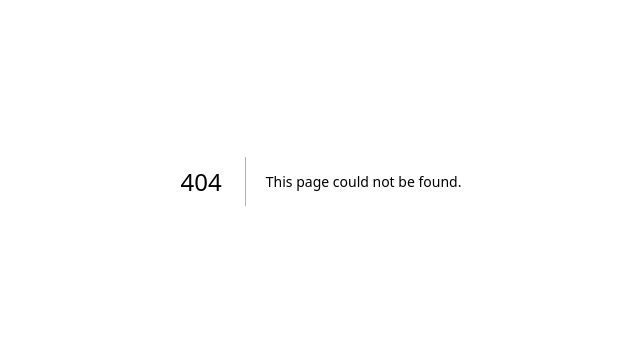
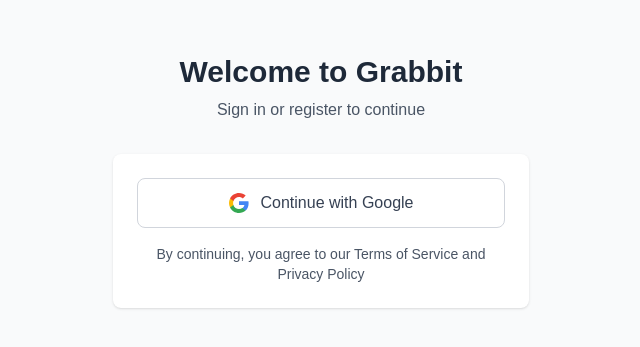
Before and after one commit to alansong21/retarget, a Next.js app in the folder frontend/: page /auth in a window 1280 px wide. Before the commit this address had no page. Shown: the part 219-566 px from the top of the page, without its empty margins (319-959 px from the left). Built offline with nearby package versions, Linux system fonts and the light colour scheme; no server answers.

Commit message:
auth working and protects against checkout from not logged in users, but no ui change

```diff
--- /dev/null
+++ b/frontend/src/app/auth/page.tsx
@@ -0,0 +1,63 @@
+'use client';
+
+import { useState } from 'react';
+import { useSearchParams } from 'next/navigation';
+import { signInWithPopup } from 'firebase/auth';
+import { auth, googleProvider } from '@/config/firebase';
+
+export default function AuthPage() {
+  const [loading, setLoading] = useState(false);
+  const [error, setError] = useState<string | null>(null);
+
+  const searchParams = useSearchParams();
+  const redirect = searchParams.get('redirect') || '/';
+
+  const handleGoogleSignIn = async () => {
+    try {
+      setLoading(true);
+      setError(null);
+      await signInWithPopup(auth, googleProvider);
+      window.location.href = redirect; // Redirect to the requested page or home
+    } catch (err: any) {
+      setError(err.message);
+    } finally {
+      setLoading(false);
+    }
+  };
+
+  return (
+    <div className="min-h-screen flex items-center justify-center bg-gray-50">
+      <div className="max-w-md w-full mx-auto px-4 py-8">
+        <div className="text-center mb-8">
+          <h1 className="text-3xl font-bold text-gray-800 mb-2">Welcome to Grabbit</h1>
+          <p className="text-gray-600">Sign in or register to continue</p>
+        </div>
+
+        <div className="bg-white rounded-lg shadow p-6">
+          {error && (
+            <div className="mb-4 p-4 text-red-700 bg-red-100 rounded-lg">
+              {error}
+            </div>
+          )}
+
+          <button
+            onClick={handleGoogleSignIn}
+            disabled={loading}
+            className="w-full flex items-center justify-center px-4 py-3 border border-gray-300 text-gray-700 rounded-lg hover:bg-gray-50 font-medium disabled:opacity-50 disabled:cursor-not-allowed"
+          >
+            <img
+              src="/google-logo.svg"
+              alt="Google"
+              className="w-5 h-5 mr-3"
+            />
+            {loading ? 'Signing in...' : 'Continue with Google'}
+          </button>
+
+          <div className="mt-4 text-center text-sm text-gray-600">
+            By continuing, you agree to our Terms of Service and Privacy Policy
+          </div>
+        </div>
+      </div>
+    </div>
+  );
+}
--- a/frontend/src/app/checkout/page.tsx
+++ b/frontend/src/app/checkout/page.tsx
@@ -3,6 +3,7 @@
 import { useEffect, useState } from 'react';
 import { useSearchParams } from 'next/navigation';
 import { loadStripe } from '@stripe/stripe-js';
+import { useAuth } from '@/context/AuthContext';
 
 // Initialize Stripe
 const stripePromise = loadStripe(process.env.NEXT_PUBLIC_STRIPE_PUBLISHABLE_KEY!);
@@ -16,10 +17,21 @@
 
 export default function CheckoutPage() {
   const searchParams = useSearchParams();
+  const { user, loading: authLoading } = useAuth();
   const [loading, setLoading] = useState(false);
   const [error, setError] = useState<string | null>(null);
-  const cartItems = JSON.parse(searchParams.get('items') || '[]');
+
+  // Redirect to login if not authenticated
+  useEffect(() => {
+    if (!authLoading && !user) {
+      window.location.href = '/auth?redirect=/checkout' + window.location.search;
+    }
+  }, [user, authLoading]);
+
+  // Get cart items from URL parameters
+  const items = searchParams.get('items');
   const total = searchParams.get('total');
+  const cartItems = items ? JSON.parse(items) : [];
 
   const handlePayment = async () => {
     try {
--- a/frontend/src/app/checkout/success/page.tsx
+++ b/frontend/src/app/checkout/success/page.tsx
@@ -29,7 +29,7 @@
             />
           </svg>
         </div>
-        <h1 className="text-2xl font-bold mb-4">Payment Successful!</h1>
+        <h1 className="text-gray-900 font-bold mb-4">Payment Successful! You will receive details about your order.</h1>
         <p className="text-gray-600 mb-8">
           Thank you for your purchase. Your order has been processed successfully.
         </p>
--- a/frontend/src/app/layout.tsx
+++ b/frontend/src/app/layout.tsx
@@ -20,6 +20,8 @@
   },
 };
 
+import { AuthProvider } from '@/context/AuthContext';
+
 export default function RootLayout({
   children,
 }: Readonly<{
@@ -27,11 +29,13 @@
 }>) {
   return (
     <html lang="en">
+      <AuthProvider>
       <body
         className={`${geistSans.variable} ${geistMono.variable} antialiased`}
       >
         {children}
       </body>
+      </AuthProvider>
     </html>
   );
 }
--- a/frontend/src/app/page.tsx
+++ b/frontend/src/app/page.tsx
@@ -3,6 +3,7 @@
 import Image from "next/image";
 import { useState, useRef, useEffect } from 'react';
 import { FaSearch, FaShoppingCart, FaChevronLeft, FaChevronRight, FaUser } from 'react-icons/fa';
+import { useAuth } from '@/context/AuthContext';
 import OrderCard from '@/components/OrderCard';
 
 interface Order {
@@ -39,7 +40,7 @@
     id: '3',
     name: 'Organic Milk',
     description: '1 gallon of organic whole milk',
-    price: 5.99,
+    price: 0,
     image: '/products/milk.jpg'
   },
   {
@@ -118,9 +119,11 @@
     }, 0);
   };
 
+  const { user } = useAuth();
+
   const handleCheckout = () => {
     // Prepare cart items for checkout
-    const items = Object.entries(cartItems).map(([productId, quantity]) => {
+    const checkoutItems = Object.entries(cartItems).map(([productId, quantity]) => {
       const product = products.find(p => p.id === productId);
       return {
         id: productId,
@@ -130,12 +133,18 @@
       };
     });
 
-    // Create query parameters
+    if (!user) {
+      const params = new URLSearchParams();
+      params.set('items', JSON.stringify(checkoutItems));
+      params.set('total', getTotalPrice().toFixed(2));
+      window.location.href = `/auth?redirect=/checkout?${params.toString()}`;
+      return;
+    }
+
+    // If user is authenticated, proceed to checkout
     const params = new URLSearchParams();
-    params.set('items', JSON.stringify(items));
+    params.set('items', JSON.stringify(checkoutItems));
     params.set('total', getTotalPrice().toFixed(2));
-
-    // Redirect to checkout page
     window.location.href = `/checkout?${params.toString()}`;
   };
 
@@ -146,9 +155,24 @@
         <div className="max-w-7xl mx-auto px-4 sm:px-6 lg:px-8 py-4">
           <div className="flex justify-between items-center">
             <h1 className="text-2xl font-bold text-gray-900">Grabbit</h1>
-            <button className="p-2 rounded-full hover:bg-gray-100">
-              <FaUser className="w-6 h-6 text-gray-600" />
-            </button>
+            {user ? (
+              <div className="flex items-center gap-2">
+                <span className="text-sm text-gray-600">{user.email}</span>
+                <button
+                  onClick={() => auth.signOut()}
+                  className="p-2 rounded-full hover:bg-gray-100 transition-colors"
+                >
+                  <FaUser className="w-5 h-5 text-gray-600" />
+                </button>
+              </div>
+            ) : (
+              <button
+                onClick={() => window.location.href = '/auth'}
+                className="px-4 py-2 text-gray-600 hover:text-gray-800 font-medium rounded-lg border border-gray-300 hover:bg-gray-50 transition-colors"
+              >
+                Log in / Register
+              </button>
+            )}
           </div>
         </div>
       </header>
--- /dev/null
+++ b/frontend/src/context/AuthContext.tsx
@@ -0,0 +1,37 @@
+'use client';
+
+import { createContext, useContext, useEffect, useState } from 'react';
+import { User, onAuthStateChanged } from 'firebase/auth';
+import { auth } from '@/config/firebase';
+
+interface AuthContextType {
+  user: User | null;
+  loading: boolean;
+}
+
+const AuthContext = createContext<AuthContextType>({
+  user: null,
+  loading: true,
+});
+
+export function AuthProvider({ children }: { children: React.ReactNode }) {
+  const [user, setUser] = useState<User | null>(null);
+  const [loading, setLoading] = useState(true);
+
+  useEffect(() => {
+    const unsubscribe = onAuthStateChanged(auth, (user) => {
+      setUser(user);
+      setLoading(false);
+    });
+
+    return () => unsubscribe();
+  }, []);
+
+  return (
+    <AuthContext.Provider value={{ user, loading }}>
+      {children}
+    </AuthContext.Provider>
+  );
+}
+
+export const useAuth = () => useContext(AuthContext);
```
Also changed, not shown: frontend/public/google-logo.svg (added).
